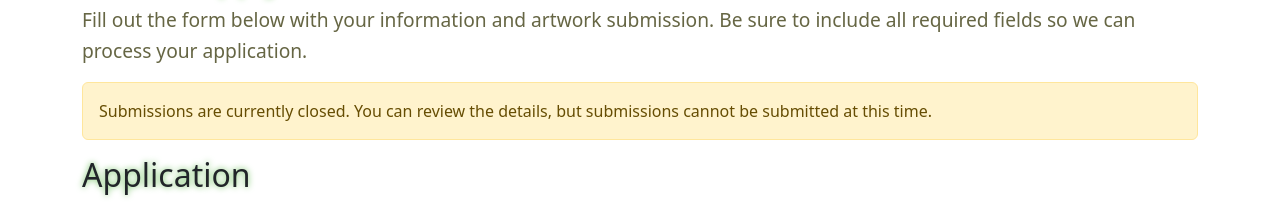
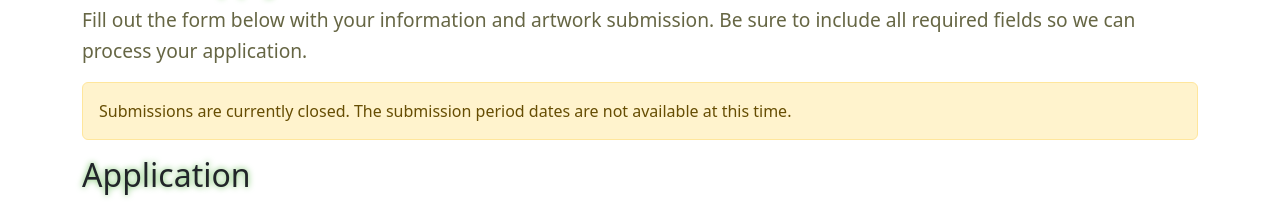
Before and after one commit to denuoweb/ArtSubmissionSite, a Flask app: page /call_for_youth_artists in a window 1280 px wide. Shown: the part 505-709 px from the top of the page. Run offline with Flask 3, Linux system fonts and the light colour scheme; data that the repository does not hold is empty; parts of the project's set-up code (start-up, migrations or seed data) failed here and were passed over; some libraries are stand-ins or nearby versions.

Commit message:
add dates to alert

```diff
--- a/app/main.py
+++ b/app/main.py
@@ -379,18 +379,24 @@ def call_for_artists():
         submission_deadline=submission_deadline,
         previous_badge_data=previous_badge_data,
         is_admin=is_admin,
-        application_root=application_root
+        application_root=application_root,
+        submission_period=submission_period  # Pass the submission period object
     )
+
 @main_bp.route("/call_for_youth_artists", methods=["GET", "POST"])
 def call_for_youth_artists():
     try:
         submission_open = is_submission_open()
         is_admin = getattr(current_user, 'is_admin', False)
-        submission_status = "Open" if submission_open else "Closed"
         submission_period = SubmissionPeriod.query.order_by(SubmissionPeriod.id.desc()).first()
-        submission_deadline = (
+
+        submission_start = (
+            submission_period.submission_start.strftime("%B %d, %Y at %I:%M %p %Z")
+            if submission_period else None
+        )
+        submission_end = (
             submission_period.submission_end.strftime("%B %d, %Y at %I:%M %p %Z")
-            if submission_period else "N/A"
+            if submission_period else None
         )
 
         form = YouthArtistSubmissionForm()
@@ -413,8 +419,8 @@ def call_for_youth_artists():
                     form=form,
                     badges=badges,
                     submission_open=submission_open,
-                    submission_status=submission_status,
-                    submission_deadline=submission_deadline,
+                    submission_start=submission_start,
+                    submission_end=submission_end,
                     is_admin=is_admin,
                 )
 
@@ -471,9 +477,10 @@ def call_for_youth_artists():
             form=form,
             badges=badges,
             submission_open=submission_open,
-            submission_status=submission_status,
-            submission_deadline=submission_deadline,
+            submission_start=submission_start,
+            submission_end=submission_end,
             is_admin=is_admin,
+            submission_period=submission_period
         )
     except Exception as e:
         logger.error(f"Critical error in call_for_youth_artists: {e}")
--- a/app/templates/call_for_artists.html
+++ b/app/templates/call_for_artists.html
@@ -53,7 +53,9 @@
 
 {% if not submission_open and not is_admin %}
 <div class="alert alert-warning">
-    Submissions are currently closed. You can review the details, but submissions cannot be submitted at this time.
+    Submissions are currently closed. The submission period is from
+    <strong>{{ submission_period.submission_start.strftime('%B %d, %Y') }}</strong> to
+    <strong>{{ submission_period.submission_end.strftime('%B %d, %Y') }}</strong>.
 </div>
 {% elif not submission_open and is_admin %}
 <div class="alert alert-info">
--- a/app/templates/call_for_youth_artists.html
+++ b/app/templates/call_for_youth_artists.html
@@ -28,7 +28,14 @@
         {% if is_admin %}
             Submissions are currently closed for general participants. However, as an admin, you can still submit.
         {% else %}
-            Submissions are currently closed. You can review the details, but submissions cannot be submitted at this time.
+            Submissions are currently closed.
+            {% if submission_start and submission_end %}
+                The submission period is from
+                <strong>{{ submission_period.submission_start.strftime('%B %d, %Y') }}</strong> to
+                <strong>{{ submission_period.submission_end.strftime('%B %d, %Y') }}</strong>.
+            {% else %}
+                The submission period dates are not available at this time.
+            {% endif %}
         {% endif %}
     </div>
 {% endif %}
```
